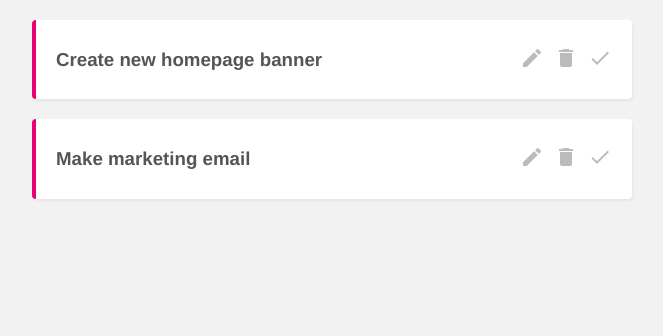
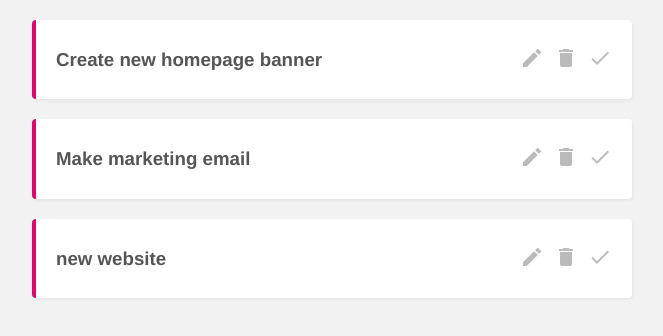
Before and after one commit to Farazzaidi22/Project-Planner, a Vue app: page / in a window 1280 px wide. Shown: the top 336 px of the page, without its empty margins (308-971 px from the left). Built offline with nearby package versions, Linux system fonts and the light colour scheme; data requests are answered from the project's data file.

Commit message:
added the newly created project to DB and displayed it on home screen

```diff
--- a/data/db.json
+++ b/data/db.json
@@ -11,6 +11,12 @@
       "title": "Make marketing email",
       "details": "Lorem ipsum",
       "complete": false
+    },
+    {
+      "title": "new website",
+      "details": "will add later",
+      "complete": false,
+      "id": 3
     }
   ]
 }
--- a/src/views/AddProject.vue
+++ b/src/views/AddProject.vue
@@ -19,7 +19,21 @@ export default {
 
     methods:{
         handleSubmit(){
-            console.log(this.title, this.details)
+            let project = {
+                title: this.title,
+                details: this.details,
+                complete: false
+            }
+
+            fetch('http://localhost:3000/projects', {
+                method: 'POST',
+                headers: { 'Content-Type': 'application/json' },
+                body: JSON.stringify(project)
+            })
+            .then( () => {
+                this.$router.push('/')
+            })
+            .catch((err) => console.log(err))
         }
     }
 }
```
